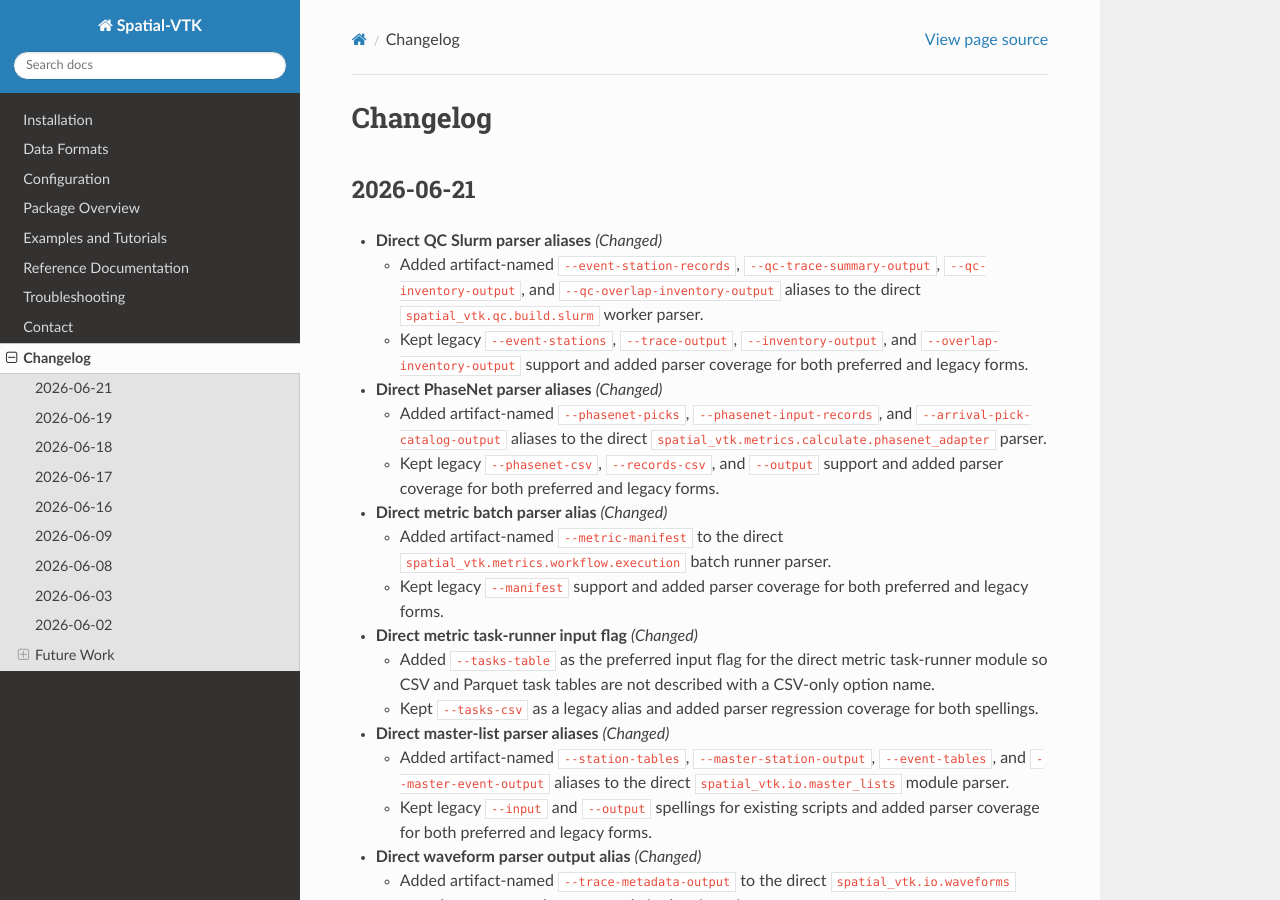
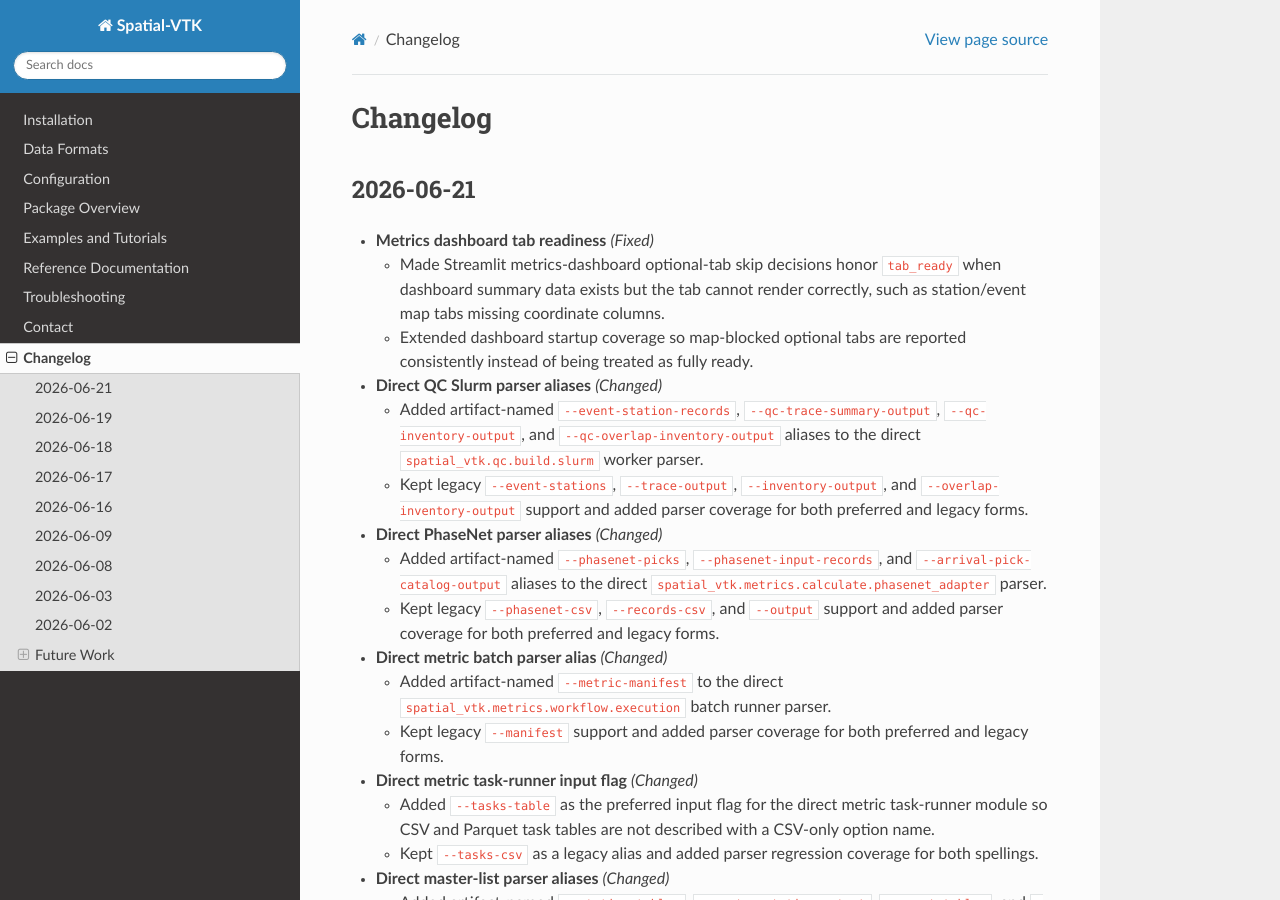
Before and after one commit to bcbirkel/spatial-vtk, a Sphinx documentation site: the page built from docs/changelog.rst, in a window 1280 px wide and 900 px high. Built offline with Sphinx 7.4.7 and the Read the Docs theme 3.1.0, drawn with Linux system fonts in a browser that asks for light colours.

Commit message:
Respect dashboard optional tab readiness

```diff
--- a/docs/changelog.rst
+++ b/docs/changelog.rst
@@ -3,6 +3,14 @@ Changelog
 
 2026-06-21
 ----------
+
+- **Metrics dashboard tab readiness** *(Fixed)*
+
+  - Made Streamlit metrics-dashboard optional-tab skip decisions honor
+    ``tab_ready`` when dashboard summary data exists but the tab cannot render
+    correctly, such as station/event map tabs missing coordinate columns.
+  - Extended dashboard startup coverage so map-blocked optional tabs are
+    reported consistently instead of being treated as fully ready.
 
 - **Direct QC Slurm parser aliases** *(Changed)*
 
```
Also changed, not shown: 2 other files.
